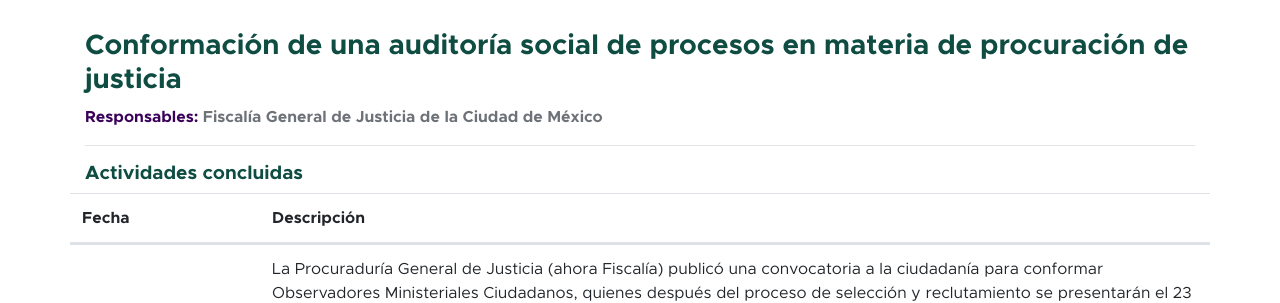
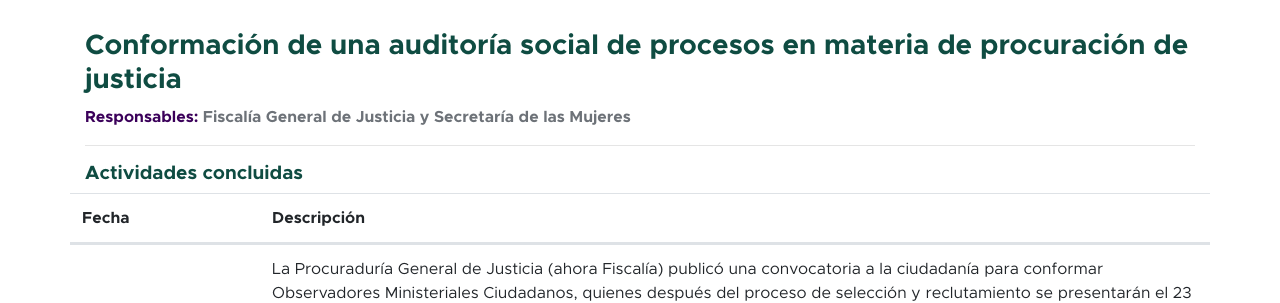
Before and after one commit to basicavisual/mujeres, a Jekyll site: the page built from _acciones/auditoria-social.markdown, in a window 1280 px wide. Shown: the part 139-442 px from the top of the page. Built offline with Jekyll 4.4.1, drawn with Linux system fonts in a browser that asks for light colours.

Commit message:
Update auditoria-social.markdown

```diff
--- a/_acciones/auditoria-social.markdown
+++ b/_acciones/auditoria-social.markdown
@@ -3,7 +3,7 @@ layout: accion
 orden: 10
 titulo_corto: Auditoría social  de procesos de procuración de justicia
 titulo_largo: Conformación de una auditoría social de procesos en materia de procuración de justicia
-responsable: Fiscalía General de Justicia de la Ciudad de México
+responsable: Fiscalía General de Justicia y Secretaría de las Mujeres
 imagen: lupa.png
 imagen-texto: 'Lupa'
 actividades_concluidas:
```
